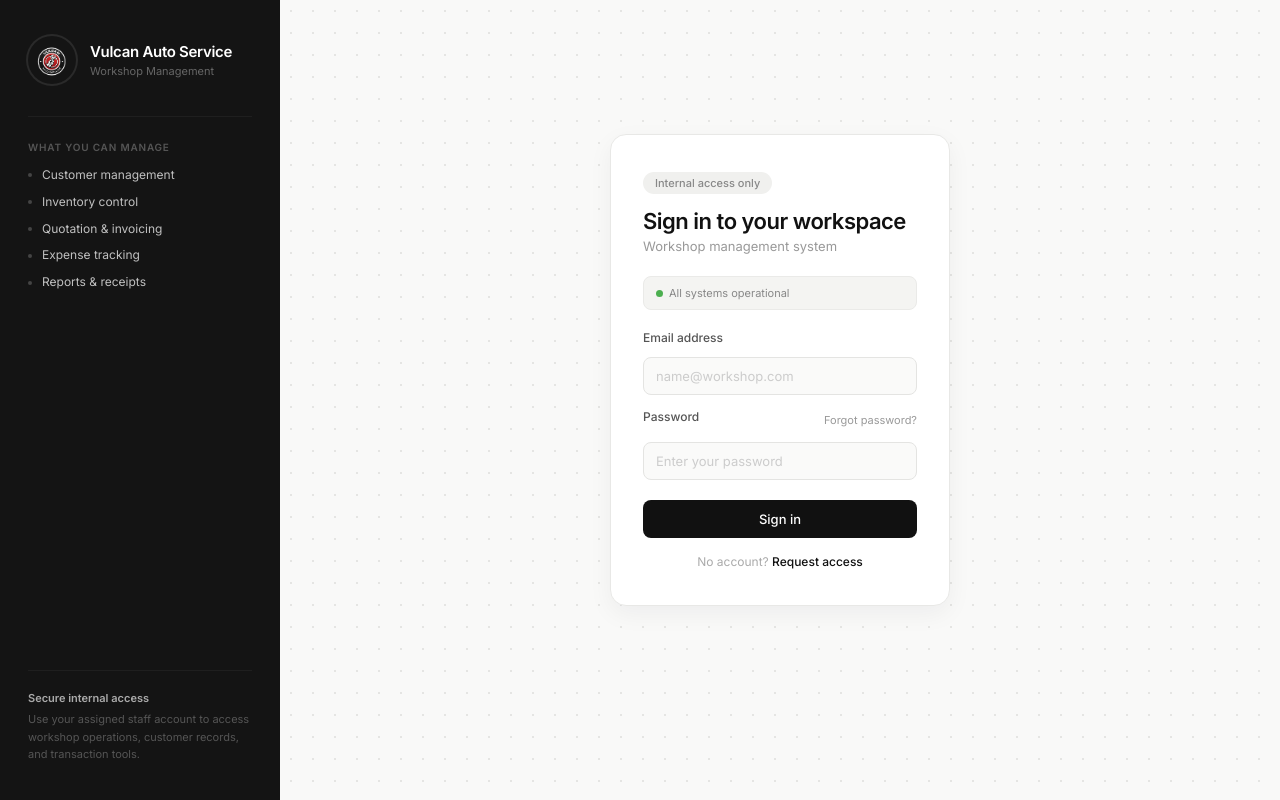
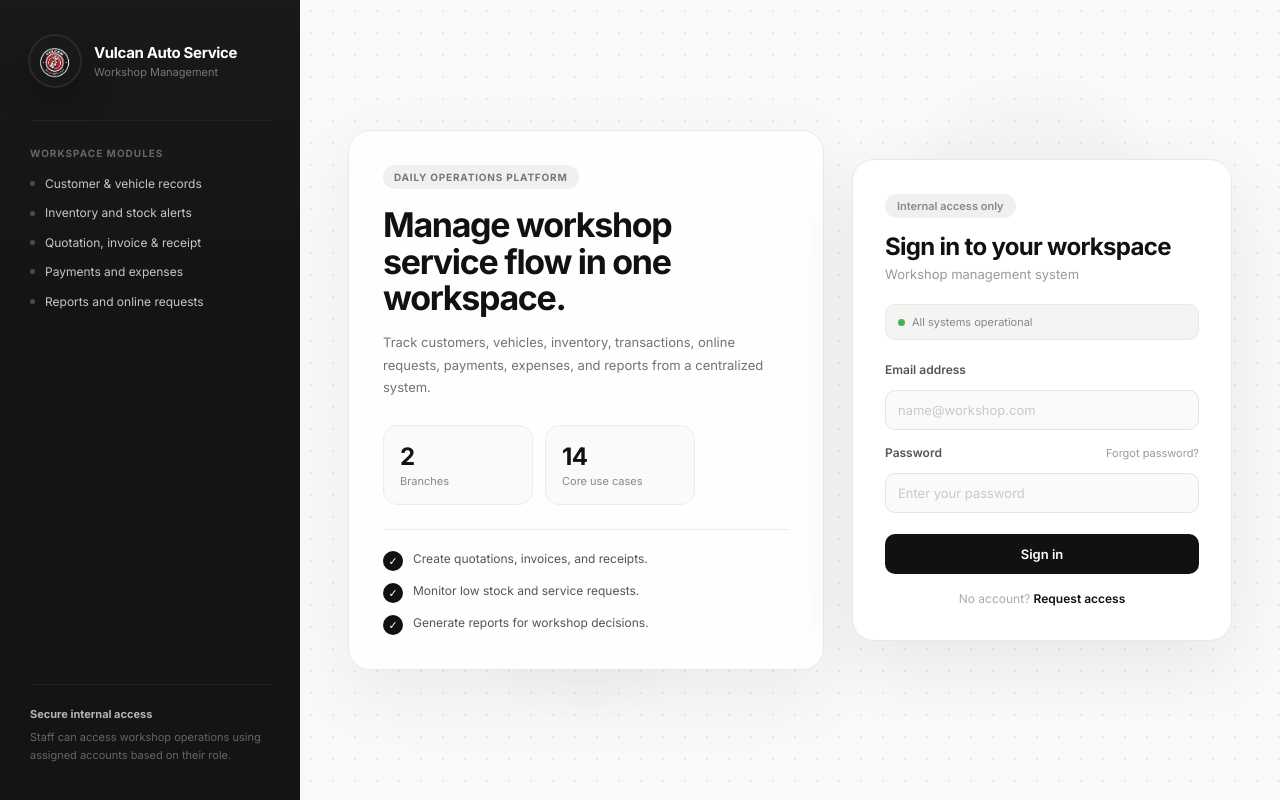
Before and after one commit to azeruya/cikgu-kereta-frontend, a Vue app: page /login in a window 1280 px wide. Built offline with nearby package versions, Linux system fonts and the light colour scheme; no server answers; what vue3-apexcharts would draw is missing.

Commit message:
attempt on imprving login page ui

```diff
--- a/src/views/Login.vue
+++ b/src/views/Login.vue
@@ -1,6 +1,6 @@
 <template>
   <div class="container">
-    <div class="left">
+    <aside class="left">
       <div class="brand">
         <img src="../assets/vulcan_bg.png" class="brand-logo" />
         <div>
@@ -10,28 +10,72 @@
       </div>
 
       <div class="feature-block">
-        <div class="feature-label">What you can manage</div>
+        <div class="feature-label">Workspace modules</div>
+
         <div class="feature-list">
-          <div class="feat"><span class="feat-dot"></span>Customer management</div>
-          <div class="feat"><span class="feat-dot"></span>Inventory control</div>
-          <div class="feat"><span class="feat-dot"></span>Quotation &amp; invoicing</div>
-          <div class="feat"><span class="feat-dot"></span>Expense tracking</div>
-          <div class="feat"><span class="feat-dot"></span>Reports &amp; receipts</div>
+          <div class="feat"><span class="feat-dot"></span>Customer & vehicle records</div>
+          <div class="feat"><span class="feat-dot"></span>Inventory and stock alerts</div>
+          <div class="feat"><span class="feat-dot"></span>Quotation, invoice & receipt</div>
+          <div class="feat"><span class="feat-dot"></span>Payments and expenses</div>
+          <div class="feat"><span class="feat-dot"></span>Reports and online requests</div>
         </div>
       </div>
 
       <div class="left-foot">
         <div class="left-foot-title">Secure internal access</div>
         <div class="left-foot-text">
-          Use your assigned staff account to access workshop operations, customer records, and transaction tools.
+          Staff can access workshop operations using assigned accounts based on their role.
         </div>
+      </div>
+    </aside>
+
+    <main class="right">
+      <div class="dot-bg"></div>
+      <div class="soft-glow glow-one"></div>
+      <div class="soft-glow glow-two"></div>
+
+      <div class="login-shell">
+        <section class="intro-card">
+          <span class="intro-pill">Daily operations platform</span>
+
+          <h2>Manage workshop service flow in one workspace.</h2>
+
+          <p>
+            Track customers, vehicles, inventory, transactions, online requests,
+            payments, expenses, and reports from a centralized system.
+          </p>
+
+          <div class="intro-grid">
+            <div class="intro-stat">
+              <span class="stat-value">2</span>
+              <span class="stat-label">Branches</span>
+            </div>
+
+            <div class="intro-stat">
+              <span class="stat-value">14</span>
+              <span class="stat-label">Core use cases</span>
             </div>
           </div>
 
-    <div class="right">
-      <div class="dot-bg"></div>
-      <div class="card">
+          <div class="check-list">
+            <div class="check-item">
+              <span>✓</span>
+              <p>Create quotations, invoices, and receipts.</p>
+            </div>
+            <div class="check-item">
+              <span>✓</span>
+              <p>Monitor low stock and service requests.</p>
+            </div>
+            <div class="check-item">
+              <span>✓</span>
+              <p>Generate reports for workshop decisions.</p>
+            </div>
+          </div>
+        </section>
+
+        <section class="card">
           <span class="card-pill">Internal access only</span>
+
           <h2>Sign in to your workspace</h2>
           <p class="card-sub">Workshop management system</p>
 
@@ -54,8 +98,11 @@
             <div class="field">
               <div class="field-row">
                 <label>Password</label>
-              <router-link to="/forgot-password" class="forgot">Forgot password?</router-link>
+                <router-link to="/forgot-password" class="forgot">
+                  Forgot password?
+                </router-link>
               </div>
+
               <input
                 v-model="password"
                 type="password"
@@ -75,8 +122,9 @@
           </p>
 
           <p v-if="error" class="error">{{ error }}</p>
+        </section>
       </div>
-    </div>
+    </main>
   </div>
 </template>
 
@@ -96,13 +144,16 @@ export default {
     async login() {
       this.error = "";
       this.loading = true;
+
       try {
         const res = await api.post("/login", {
           email: this.email,
           password: this.password,
         });
+
         localStorage.setItem("token", res.data.token);
         localStorage.setItem("user", JSON.stringify(res.data.user));
+
         this.$router.push("/dashboard");
       } catch (err) {
         this.error =
@@ -117,7 +168,7 @@ export default {
 </script>
 
 <style scoped>
-@import url('https://fonts.googleapis.com/css2?family=Inter:wght@400;500;600&display=swap');
+@import url("https://fonts.googleapis.com/css2?family=Inter:wght@400;500;600;700&display=swap");
 
 * {
   box-sizing: border-box;
@@ -127,19 +178,22 @@ export default {
 
 .container {
   display: flex;
-  height: 100vh;
-  font-family: 'Inter', sans-serif;
+  min-height: 100vh;
+  font-family: "Inter", sans-serif;
+  background: #f9f9f8;
 }
 
 /* ── Left panel ── */
 .left {
-  width: 280px;
-  background: #141414;
+  width: 300px;
+  background:
+    linear-gradient(180deg, rgba(255, 255, 255, 0.025), transparent 40%),
+    #141414;
   display: flex;
   flex-direction: column;
-  padding: 36px 28px;
+  padding: 36px 30px;
   flex-shrink: 0;
-  gap: 32px;
+  gap: 34px;
 }
 
 .brand {
@@ -149,47 +203,49 @@ export default {
 }
 
 .brand-logo {
-  width: 48px;
-  height: 48px;
+  width: 50px;
+  height: 50px;
   border-radius: 50%;
   object-fit: cover;
   flex-shrink: 0;
-  box-shadow: 0 0 0 2px #2a2a2a;
+  box-shadow:
+    0 0 0 2px #2a2a2a,
+    0 14px 34px rgba(0, 0, 0, 0.35);
 }
 
 .left h1 {
   font-size: 15px;
-  font-weight: 600;
+  font-weight: 700;
   color: #fff;
-  letter-spacing: -0.3px;
+  letter-spacing: -0.35px;
   line-height: 1.2;
 }
 
 .brand-sub {
   font-size: 11px;
-  color: #666;
+  color: #777;
   margin-top: 3px;
 }
 
 .feature-block {
   flex: 1;
-  border-top: 1px solid #1f1f1f;
-  padding-top: 24px;
+  border-top: 1px solid #232323;
+  padding-top: 26px;
 }
 
 .feature-label {
   font-size: 10px;
   text-transform: uppercase;
-  letter-spacing: 0.08em;
-  color: #555;
-  margin-bottom: 14px;
-  font-weight: 600;
+  letter-spacing: 0.1em;
+  color: #666;
+  margin-bottom: 16px;
+  font-weight: 700;
 }
 
 .feature-list {
   display: flex;
   flex-direction: column;
-  gap: 10px;
+  gap: 12px;
 }
 
 .feat {
@@ -197,34 +253,34 @@ export default {
   align-items: center;
   gap: 10px;
   font-size: 12px;
-  color: #c0c0c0;
-  line-height: 1.4;
+  color: #c6c6c6;
+  line-height: 1.45;
 }
 
 .feat-dot {
-  width: 4px;
-  height: 4px;
+  width: 5px;
+  height: 5px;
   border-radius: 50%;
-  background: #444;
+  background: #4b4b4b;
   flex-shrink: 0;
 }
 
 .left-foot {
-  padding-top: 20px;
-  border-top: 1px solid #1f1f1f;
+  padding-top: 22px;
+  border-top: 1px solid #232323;
 }
 
 .left-foot-title {
   font-size: 11px;
-  font-weight: 600;
-  color: #aaa;
-  margin-bottom: 6px;
+  font-weight: 700;
+  color: #b5b5b5;
+  margin-bottom: 7px;
 }
 
 .left-foot-text {
   font-size: 11px;
-  color: #555;
-  line-height: 1.6;
+  color: #666;
+  line-height: 1.65;
 }
 
 /* ── Right panel ── */
@@ -236,46 +292,183 @@ export default {
   justify-content: center;
   position: relative;
   overflow: hidden;
-  padding-bottom: 60px;
+  padding: 48px;
 }
 
 .dot-bg {
   position: absolute;
   inset: 0;
-  background-image: radial-gradient(circle, #d0d0ce 1px, transparent 1px);
+  background-image: radial-gradient(circle, #d1d1ce 1px, transparent 1px);
   background-size: 22px 22px;
+  opacity: 0.45;
+  pointer-events: none;
+}
+
+.soft-glow {
+  position: absolute;
+  border-radius: 999px;
+  filter: blur(18px);
   opacity: 0.5;
   pointer-events: none;
 }
 
-/* ── Card ── */
+.glow-one {
+  width: 260px;
+  height: 260px;
+  top: 12%;
+  right: 12%;
+  background: rgba(0, 0, 0, 0.045);
+}
+
+.glow-two {
+  width: 220px;
+  height: 220px;
+  bottom: 12%;
+  left: 18%;
+  background: rgba(0, 0, 0, 0.035);
+}
+
+.login-shell {
+  position: relative;
+  z-index: 1;
+  width: min(940px, 100%);
+  display: grid;
+  grid-template-columns: 1fr 380px;
+  gap: 28px;
+  align-items: center;
+}
+
+/* ── Intro card ── */
+.intro-card {
+  background: rgba(255, 255, 255, 0.84);
+  border: 1px solid #e8e8e5;
+  border-radius: 22px;
+  padding: 34px;
+  box-shadow: 0 24px 70px rgba(0, 0, 0, 0.06);
+  backdrop-filter: blur(10px);
+}
+
+.intro-pill {
+  display: inline-flex;
+  background: #f0f0ee;
+  border-radius: 999px;
+  padding: 6px 11px;
+  font-size: 10px;
+  color: #777;
+  font-weight: 700;
+  text-transform: uppercase;
+  letter-spacing: 0.08em;
+  margin-bottom: 18px;
+}
+
+.intro-card h2 {
+  max-width: 430px;
+  font-size: 34px;
+  font-weight: 700;
+  color: #111;
+  line-height: 1.08;
+  letter-spacing: -1.3px;
+  margin-bottom: 14px;
+}
+
+.intro-card p {
+  max-width: 470px;
+  font-size: 13px;
+  color: #737373;
+  line-height: 1.75;
+}
+
+.intro-grid {
+  display: grid;
+  grid-template-columns: repeat(2, minmax(0, 150px));
+  gap: 12px;
+  margin-top: 26px;
+  margin-bottom: 24px;
+}
+
+.intro-stat {
+  padding: 16px;
+  background: #fafaf9;
+  border: 1px solid #ececea;
+  border-radius: 14px;
+}
+
+.stat-value {
+  display: block;
+  font-size: 24px;
+  font-weight: 700;
+  color: #111;
+  letter-spacing: -0.6px;
+}
+
+.stat-label {
+  display: block;
+  margin-top: 3px;
+  font-size: 11px;
+  color: #888;
+}
+
+.check-list {
+  display: grid;
+  gap: 11px;
+  padding-top: 20px;
+  border-top: 1px solid #eeeeeb;
+}
+
+.check-item {
+  display: flex;
+  gap: 10px;
+  align-items: flex-start;
+}
+
+.check-item span {
+  width: 20px;
+  height: 20px;
+  border-radius: 999px;
+  background: #111;
+  color: #fff;
+  font-size: 11px;
+  display: grid;
+  place-items: center;
+  flex-shrink: 0;
+  margin-top: 1px;
+}
+
+.check-item p {
+  font-size: 12px;
+  color: #555;
+  line-height: 1.55;
+}
+
+/* ── Login card ── */
 .card {
   position: relative;
   background: #fff;
   border: 1px solid #e8e8e6;
-  border-radius: 16px;
-  width: 340px;
-  padding: 36px 32px;
+  border-radius: 22px;
+  width: 100%;
+  padding: 34px 32px;
+  box-shadow: 0 24px 70px rgba(0, 0, 0, 0.07);
 }
 
 .card-pill {
   display: inline-block;
   background: #f0f0ee;
   border-radius: 20px;
-  padding: 4px 12px;
+  padding: 5px 12px;
   font-size: 11px;
   color: #888;
-  font-weight: 500;
-  margin-bottom: 14px;
+  font-weight: 600;
+  margin-bottom: 15px;
 }
 
 .card h2 {
-  font-size: 22px;
-  font-weight: 600;
+  font-size: 24px;
+  font-weight: 700;
   color: #111;
-  letter-spacing: -0.5px;
-  line-height: 1.2;
-  margin-bottom: 4px;
+  letter-spacing: -0.7px;
+  line-height: 1.18;
+  margin-bottom: 5px;
 }
 
 .card-sub {
@@ -288,11 +481,11 @@ export default {
 .status-bar {
   display: flex;
   align-items: center;
-  gap: 6px;
-  margin-bottom: 20px;
-  padding: 9px 12px;
+  gap: 7px;
+  margin-bottom: 22px;
+  padding: 10px 12px;
   background: #f4f4f2;
-  border-radius: 8px;
+  border-radius: 10px;
   border: 1px solid #eaeae8;
 }
 
@@ -300,7 +493,7 @@ export default {
   width: 7px;
   height: 7px;
   border-radius: 50%;
-  background: #4CAF50;
+  background: #4caf50;
   flex-shrink: 0;
 }
 
@@ -311,20 +504,27 @@ export default {
 
 /* ── Form fields ── */
 .field {
-  margin-bottom: 14px;
+  margin-bottom: 15px;
 }
 
 .field-row {
   display: flex;
   justify-content: space-between;
   align-items: center;
-  margin-bottom: 6px;
+  margin-bottom: 7px;
+}
+
+.field-row label,
+.field label {
+  display: block;
+  font-size: 12px;
+  font-weight: 600;
+  color: #555;
+  margin-bottom: 7px;
 }
 
 .field-row label {
-  font-size: 12px;
-  font-weight: 500;
-  color: #555;
+  margin-bottom: 0;
 }
 
 .forgot {
@@ -337,65 +537,60 @@ export default {
   color: #111;
 }
 
-.field label {
-  display: block;
-  font-size: 12px;
-  font-weight: 500;
-  color: #555;
-  margin-bottom: 6px;
-}
-
 .field input {
   width: 100%;
   background: #fafaf9;
   border: 1px solid #e4e4e2;
-  border-radius: 8px;
-  padding: 10px 12px;
-  font-family: 'Inter', sans-serif;
+  border-radius: 10px;
+  padding: 11px 12px;
+  font-family: "Inter", sans-serif;
   font-size: 13px;
   color: #111;
   outline: none;
-  transition: border-color 0.15s;
+  transition: all 0.15s ease;
 }
 
 .field input:focus {
   border-color: #111;
   background: #fff;
+  box-shadow: 0 0 0 3px rgba(17, 17, 17, 0.06);
 }
 
 .field input::placeholder {
-  color: #ccc;
+  color: #c9c9c7;
 }
 
 /* ── Button ── */
 button {
   width: 100%;
-  padding: 11px;
+  padding: 12px;
   background: #111;
   border: none;
-  border-radius: 8px;
-  font-family: 'Inter', sans-serif;
+  border-radius: 10px;
+  font-family: "Inter", sans-serif;
   font-size: 13px;
-  font-weight: 500;
+  font-weight: 600;
   color: #fff;
   cursor: pointer;
   margin-top: 6px;
-  transition: background 0.15s;
+  transition: all 0.15s ease;
 }
 
 button:hover {
   background: #222;
+  transform: translateY(-1px);
 }
 
 button:disabled {
   opacity: 0.65;
   cursor: not-allowed;
+  transform: none;
 }
 
 /* ── Footer ── */
 .card-foot {
   text-align: center;
-  margin-top: 16px;
+  margin-top: 17px;
   font-size: 12px;
   color: #aaa;
 }
@@ -403,7 +598,7 @@ button:disabled {
 .card-foot a {
   color: #111;
   text-decoration: none;
-  font-weight: 500;
+  font-weight: 600;
 }
 
 .card-foot a:hover {
@@ -412,13 +607,58 @@ button:disabled {
 
 /* ── Error ── */
 .error {
-  margin-top: 12px;
+  margin-top: 13px;
   text-align: center;
   font-size: 12px;
   color: #e53935;
   background: #fff1f1;
   border: 1px solid #ffd6d6;
-  border-radius: 8px;
+  border-radius: 10px;
   padding: 10px 12px;
+  line-height: 1.45;
+}
+
+/* ── Responsive ── */
+@media (max-width: 1050px) {
+  .login-shell {
+    grid-template-columns: 1fr;
+    max-width: 420px;
+  }
+
+  .intro-card {
+    display: none;
+  }
+
+  .right {
+    padding: 32px;
+  }
+}
+
+@media (max-width: 760px) {
+  .container {
+    flex-direction: column;
+  }
+
+  .left {
+    width: 100%;
+    min-height: auto;
+    padding: 22px;
+    gap: 18px;
+  }
+
+  .feature-block,
+  .left-foot {
+    display: none;
+  }
+
+  .right {
+    min-height: calc(100vh - 94px);
+    padding: 24px;
+  }
+
+  .card {
+    padding: 30px 24px;
+    border-radius: 18px;
+  }
 }
 </style>
```
Lines whose indentation alone changed are shown as unchanged.
